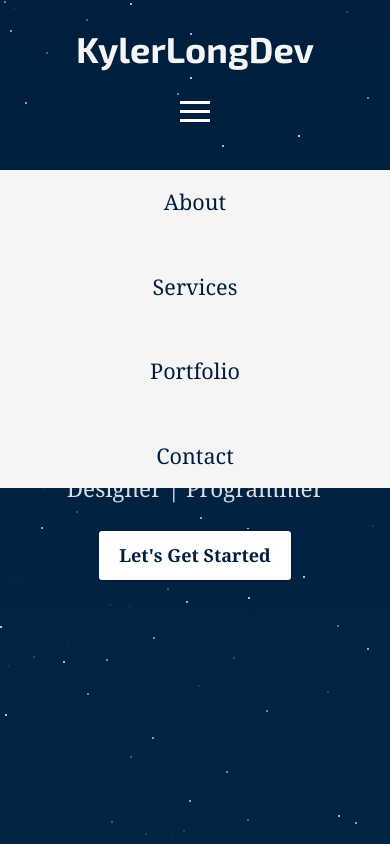
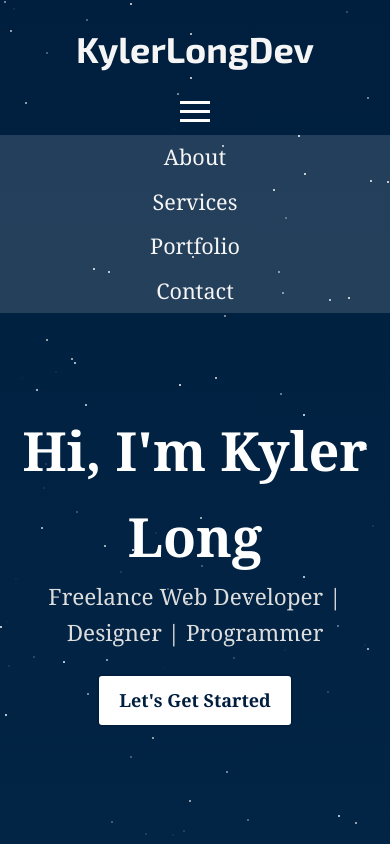
Before and after one commit to KylerLong-dev/portfolio, a plain HTML site: page index.html in a window 390 px wide. Both pictures are taken after a click on the button "Toggle navigation". Shown: the top 844 px of the page. Drawn offline with Linux system fonts and the light colour scheme.

Commit message:
Edit media queries for nav bar

```diff
--- a/style.css
+++ b/style.css
@@ -94,7 +94,7 @@ header {
     justify-content: space-between;
     align-items: center;
     padding: 20px;
-    position: absolute;
+    position: relative;
     top: 0;
     z-index: 1000;
     width: 100%;
@@ -592,13 +592,13 @@ footer {
         align-items: center;
         display: none;
         flex-direction: column;
-        gap: 50px;
+        gap: 10px;
         width: 100%;
-        background-color: whitesmoke;
+        background-color: rgba(255, 255, 255, 0.142);
         position: absolute;
-        top: 170px;
+        top: 135px;
         z-index: 1002;
-        padding: 15px 0;
+        padding: 5px 0;
     }
 
     .nav.show {
@@ -609,7 +609,11 @@ footer {
         padding: 10px 20px;
         font-size: 1.2rem;
         text-align: center;
-        color:#001f3f;
+        color: whitesmoke;
+    }
+
+    .nav-link:hover {
+        text-decoration: underline;
     }
 
     .carousel {
```
Also changed, not shown: index.html (+0 -1 lines).
